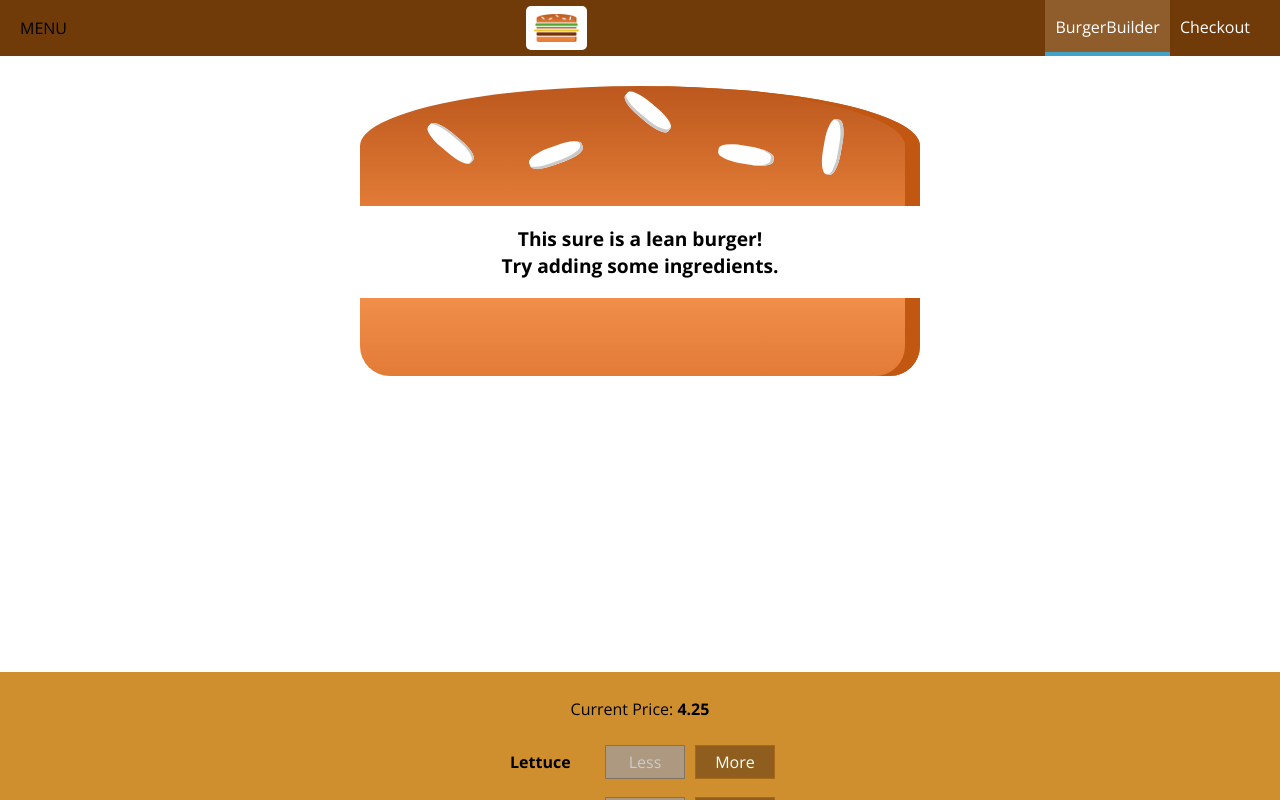
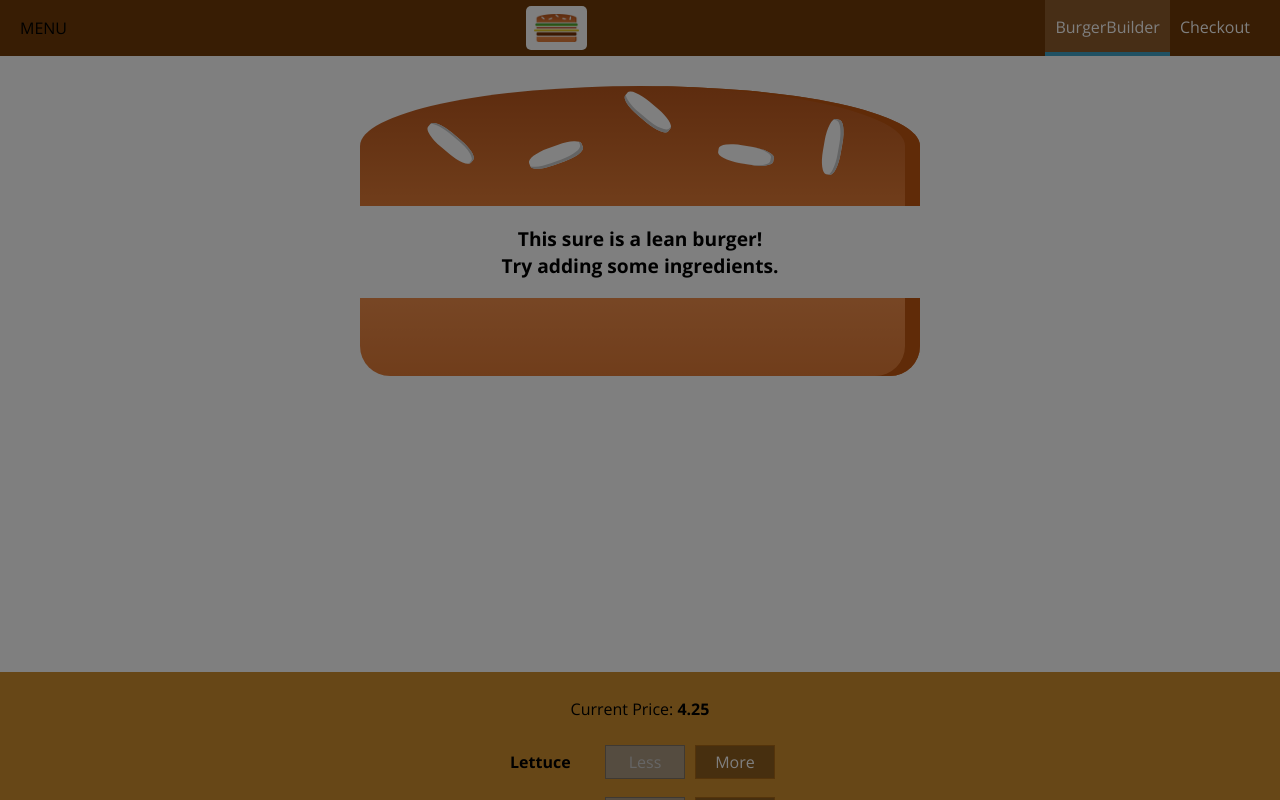
Before and after one commit to bernatowicz/berni-burgers, a React (Create React App) app: page / in a window 1280 px wide. Shown: the top 800 px of the page. Built offline with nearby package versions, Linux system fonts and the light colour scheme.

Commit message:
SideDrawer close support.

```diff
--- a/src/components/Layout/Layout.js
+++ b/src/components/Layout/Layout.js
@@ -1,17 +1,34 @@
-import React from "react";
+import React, { Component } from "react";
 import Aux from "../../hoc/Aux";
 import classes from "./Layout.module.css";
 import Toolbar from "../navigation/Toolbar/Toolbar";
 import SideDrawer from "../navigation/SideDrawer/SideDrawer";
 
-const layout = (props) => {
-  return (
-    <Aux>
-      <Toolbar />
-      <SideDrawer />
-      <main className={classes.Content}>{props.children}</main>
-    </Aux>
-  );
-};
+class Layout extends Component {
+  state = {
+    showSideDrawer: true,
+  };
 
-export default layout;
+  sideDrawerOpenHandler = () => {
+    this.setState({ showSideDrawer: true });
+  };
+
+  sideDrawerCloseHandler = () => {
+    this.setState({ showSideDrawer: false });
+  };
+
+  render() {
+    return (
+      <Aux>
+        <Toolbar />
+        <SideDrawer
+          show={this.state.showSideDrawer}
+          sideDrawerCloseHandler={this.sideDrawerCloseHandler}
+        />
+        <main className={classes.Content}>{this.props.children}</main>
+      </Aux>
+    );
+  }
+}
+
+export default Layout;
--- a/src/components/navigation/SideDrawer/SideDrawer.js
+++ b/src/components/navigation/SideDrawer/SideDrawer.js
@@ -2,10 +2,19 @@ import React from "react";
 import Logo from "../../Logo/Logo";
 import NavigationItems from "../NavigationItems/NavigationItems";
 import classes from "./SideDrawer.module.css";
+import Aux from "../../../hoc/Aux";
+import Backdrop from "../../ui/Backdrop/Backdrop";
 
 const sideDrawer = (props) => {
   return (
-    <div className={classes.SideDrawer}>
+    <Aux>
+      <Backdrop show={props.show} clickHandler={props.sideDrawerCloseHandler} />
+      <div
+        className={[
+          classes.SideDrawer,
+          props.show ? classes.Open : classes.Close,
+        ].join(" ")}
+      >
         <div className={classes.Logo}>
           <Logo />
         </div>
@@ -13,6 +22,7 @@ const sideDrawer = (props) => {
           <NavigationItems />
         </nav>
       </div>
+    </Aux>
   );
 };
 
```
Lines whose indentation alone changed are shown as unchanged.
